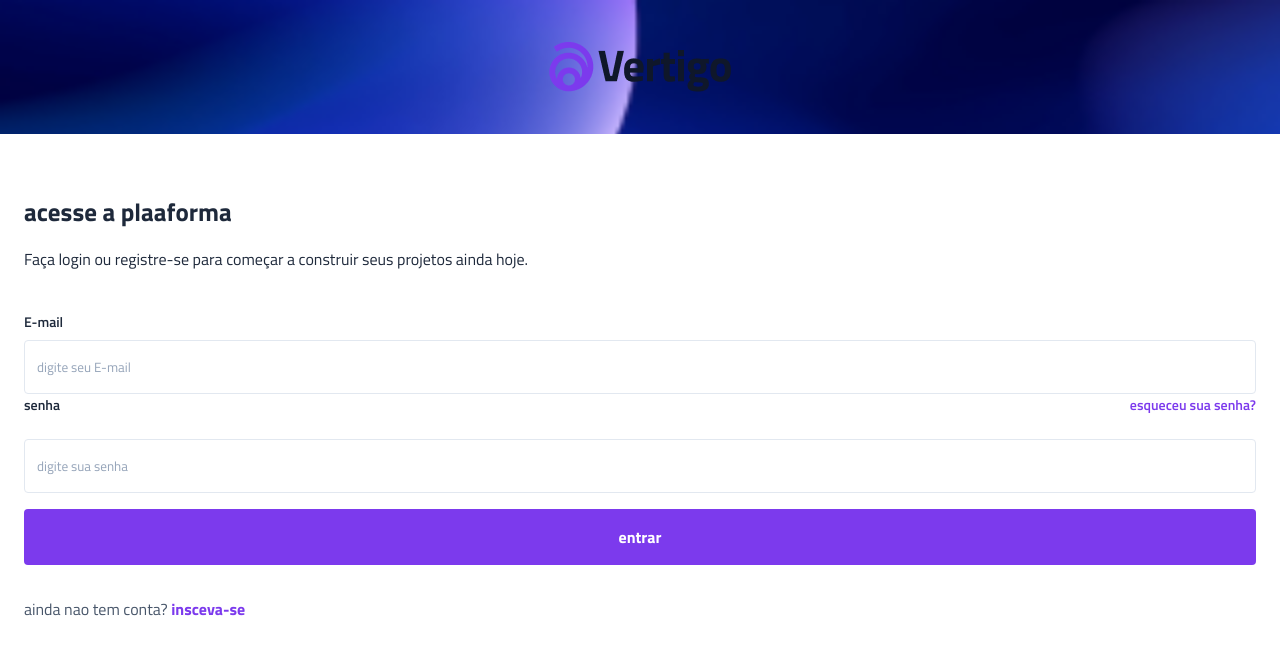
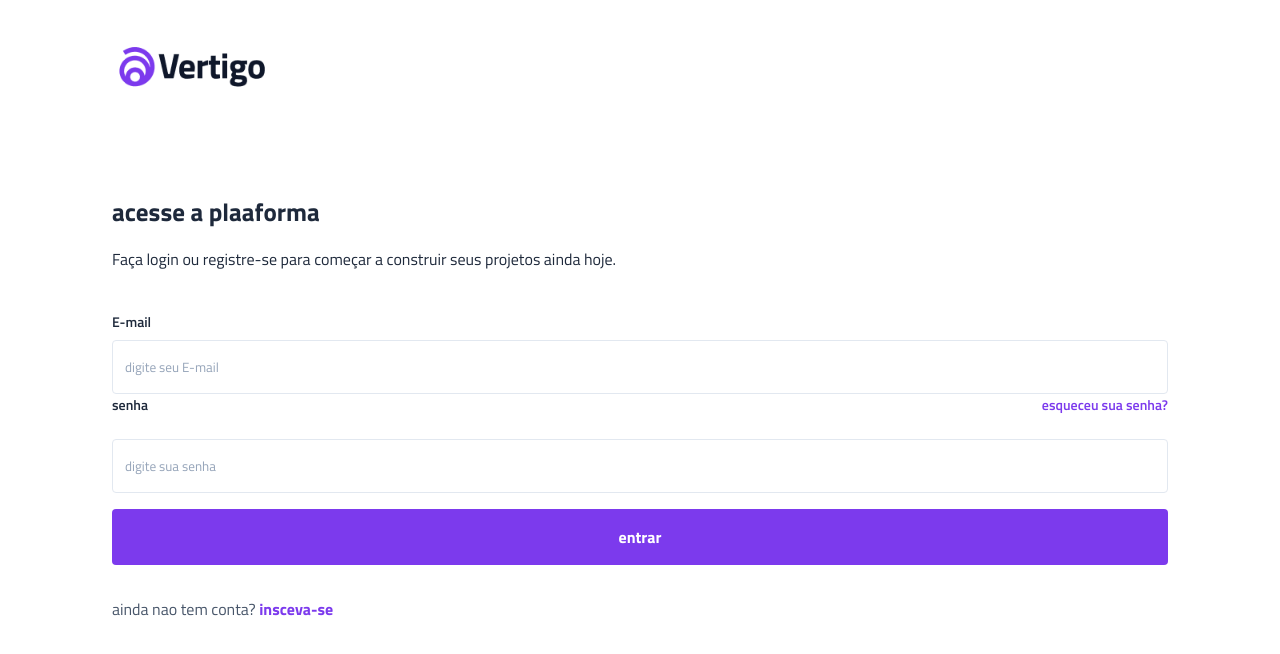
Before and after one commit to pietro5874/projeto-vertigo, a plain HTML site: page index.html in a window 1280 px wide. Drawn offline with Linux system fonts and the light colour scheme.

Commit message:
primeiros ajustes do desktop

```diff
--- a/style.css
+++ b/style.css
@@ -22,7 +22,7 @@
 /* print(numero) */
 
 header {
-    background-image: url(./imagens/Rectangle\ 1.png);
+    background-image: url(./imagens/img.png);
     background-size: cover;
     height: 8.375rem;
 
@@ -120,4 +120,20 @@ main {
     font-weight: 700;
     font-size: 1rem;
 }
+
+@media(min-width: 1000px) {
+    header {
+        background: none;
+        justify-content: flex-start;
+        padding-inline: 7rem;
+    }
+
+    header img {
+        width: 10rem;
+    }
+
+    main {
+        padding-inline: 7rem;
+    }
+}
 /* nome da cor, rgb, rgba, hex, hsl, hwb */
```
Also changed, not shown: imagens/bg-desktop.png (added), imagens/img.png (added).
